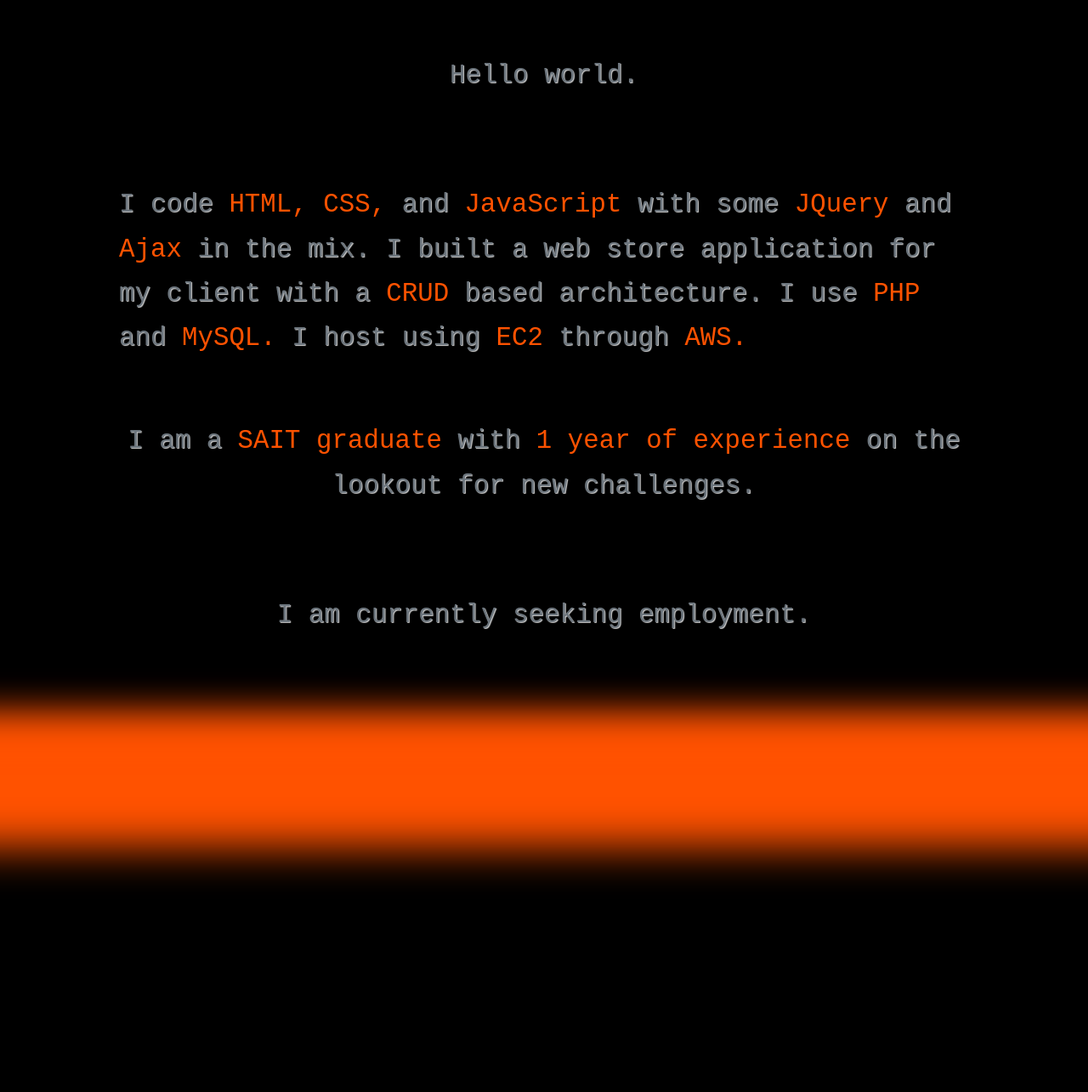
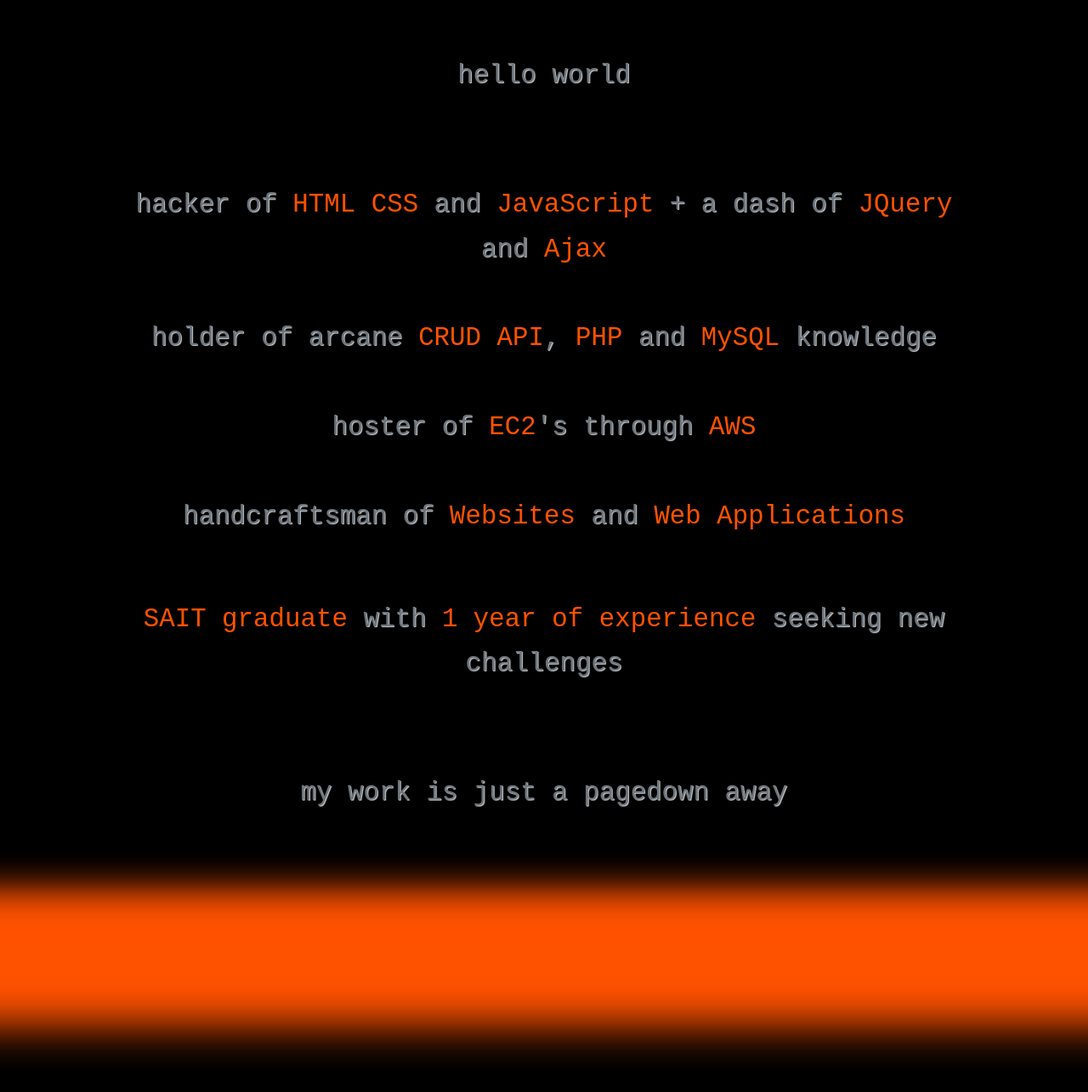
Before and after one commit to Phosisthedolphin/2019portfolio, a plain HTML site: page index.html in a window 1280 px wide. Shown: the part 999-2284 px from the top of the page at 85% size. Drawn offline with nearby package versions, Linux system fonts and the light colour scheme.

Commit message:
website push

```diff
--- a/index.html
+++ b/index.html
@@ -22,53 +22,6 @@
   </head>
   <body>
     <div class="wrapper">
-        <!-- <nav id="sidebar">
-            <div class="sidebar-header">
-                <h3>Bootstrap Sidebar</h3>
-            </div>
-
-
-        <ul class="list-unstyled components">
-            <p>dummy heading</p>
-            <li class="active">
-                <a href="#homeSubmenu" data-toggle="collapse" aria-expanded="false" class="dropdown-toggle">Home</a>
-                <ul class="collapse list-unstyled" id="homeSubmenu">
-                    <li>
-                        <a href="#">Home1</a>
-                    </li>
-                    <li>
-                        <a href="#">Home2</a>
-                    </li>
-                    <li>
-                        <a href="#">Home3</a>
-                    </li>
-                </ul>
-            </li>
-            <li>
-                <a href="#">About</a>
-            </li>
-            <li>
-                <a href="#pageSubmenu" data-toggle="collapse" aria-expanded="false" class="dropdown-toggle">Pages</a>
-                <ul class="collapse list-unstyled" id="pageSubmenu">
-                    <li>
-                        <a href="#">Page 1</a>
-                    </li>
-                    <li>
-                        <a href="#">Page 2</a>
-                    </li>
-                    <li>
-                        <a href="#">Page 3</a>
-                    </li>
-                </ul>
-            </li>
-            <li>
-                <a href="#">Portfolio</a>
-            </li>
-            <li>
-                <a href="#">Contact</a>
-            </li>
-        </ul>
-    </nav> -->
        <main role="main">
             <section class="jumbotron text-center justify-content-center centered full-width">
                 <div class="container justify-content-center centered">
@@ -76,28 +29,33 @@
                     > JOEL PETERSON<span class="blinking-cursor">|</span>
                     </div>
                     <h2 class="text-center centered">
-                        Frontend Focused Web Application Developer From Calgary For Hire
+                        consultant, coder, creator - building software is my business.
                     </h2>
                     <canvas id="mycanvas" width="850" height="200"></canvas>
                 </div>
             </section>
             <section class="about text-center full-width justify-content-center">
-               <img src="img/joelprofile.png">
+               <img src="img/joelprofile.png" alt="">
             </section>
             <section class="about-me text-left full-width">
-                <p class="text-center">Hello world.</p><br /><br />
+                <article>
+                    <p class="text-center">hello world</p><br /><br />
 
-                <p>I code <span class="white">HTML, CSS,</span> and <span class="white">JavaScript</span> with some <span class="white">JQuery</span> and <span class="white">Ajax</span> in the mix. I built a web store application for my client with a <span class="white">CRUD</span> based architecture. I use <span class="white">PHP</span> and <span class="white">MySQL.</span> I host using <span class="white">EC2</span> through <span class="white">AWS.</span><br /><br />
+                    <p class="text-center">hacker of <span class="white">HTML CSS</span> and <span class="white">JavaScript</span> + a dash of <span class="white">JQuery</span> and <span class="white">Ajax</span><br/><br /> holder of arcane <span class="white">CRUD API</span>, <span class="white">PHP</span> and <span class="white">MySQL</span> knowledge<br/><br/> hoster of <span class="white">EC2</span>'s through <span class="white">AWS<br /><br /></span> handcraftsman of <span class="white">Websites</span> and <span class="white">Web Applications</span><br /><br />
 
-                <p class="text-center">I am a <span class="white">SAIT graduate</span> with <span class="white">1 year of experience</span> on the lookout for new challenges.</p><br /><br />
+                    <p class="text-center"><span class="white">SAIT graduate</span> with <span class="white">1 year of experience</span> seeking new challenges</p><br /><br />
 
-                <p class="text-center">I am currently seeking employment.</p>
+                    <p class="text-center">my work is just a pagedown away</p>
+                </article>
             </section>
             <div class="pulse full-width"></div>
-            <section class="projects full-width">
-                    <div class="pulse full-width"></div>
+                <section class="projects full-width">
 
-            </section>
+                        <div class="pulse full-width">
+
+                        </div>
+
+                </section>
         </main>
     </div>
 
--- a/style/style.css
+++ b/style/style.css
@@ -163,6 +163,8 @@
     z-index: 50;
     background: black;
     color: #6c757d;
+    /* box-shadow: -2px 1px 10px 2px #FF5200; */
+    /* border-radius: 30%; */
 }
 .white {
     color:#FF5200;
```
